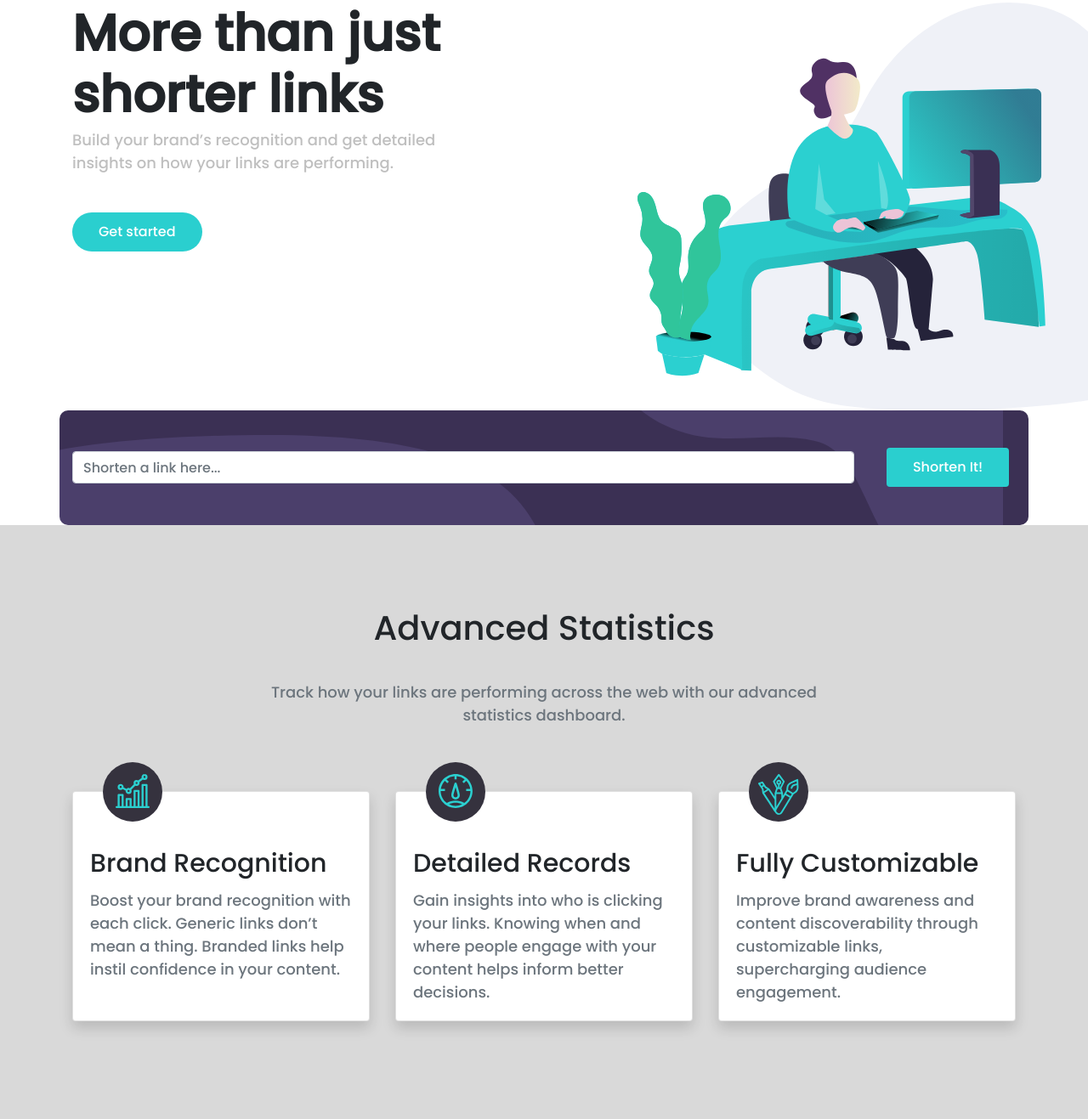
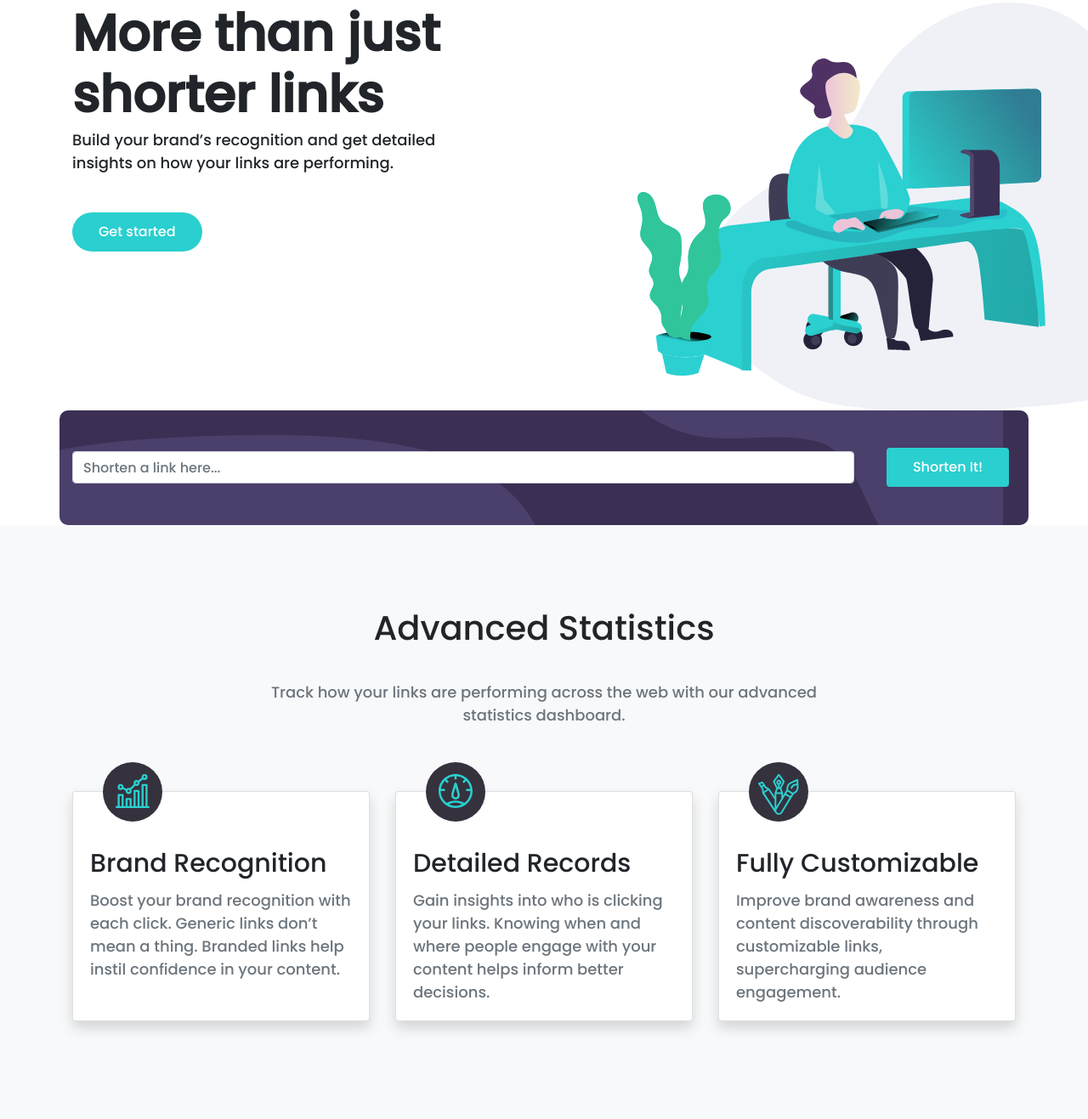
Before and after one commit to simipa/URL-shortening-API-landing-page, a plain HTML site: page index.html in a window 1280 px wide. Shown: the part 123-1440 px from the top of the page at 85% size. Drawn offline with nearby package versions, Linux system fonts and the light colour scheme.

Commit message:
Update index.html

```diff
--- a/index.html
+++ b/index.html
@@ -63,7 +63,7 @@
             <div class="col-12 col-lg-5 text-center text-lg-left">
                 <h1 style="font-size: 60px; margin-bottom: 1%; font-weight: bold;"> More than just shorter links</h1>
                 <div>
-                    <p  style="margin-bottom: 10%; color: hsl(0, 0%, 75%);">Build your brand’s recognition and get detailed insights
+                    <p  style="margin-bottom: 10%;">Build your brand’s recognition and get detailed insights
                     on how your links are performing.</p>
                 </div>
 
@@ -90,7 +90,7 @@
         </div>
     </div>
 
-    <div class="wrap " style="background-color: hsla(0, 0%, 50%, 0.301); padding-top: 20px;">
+    <div class="wrap bg-light " style=" padding-top: 20px;">
         <div class="container">
             <div id="api">
             </div>
```
